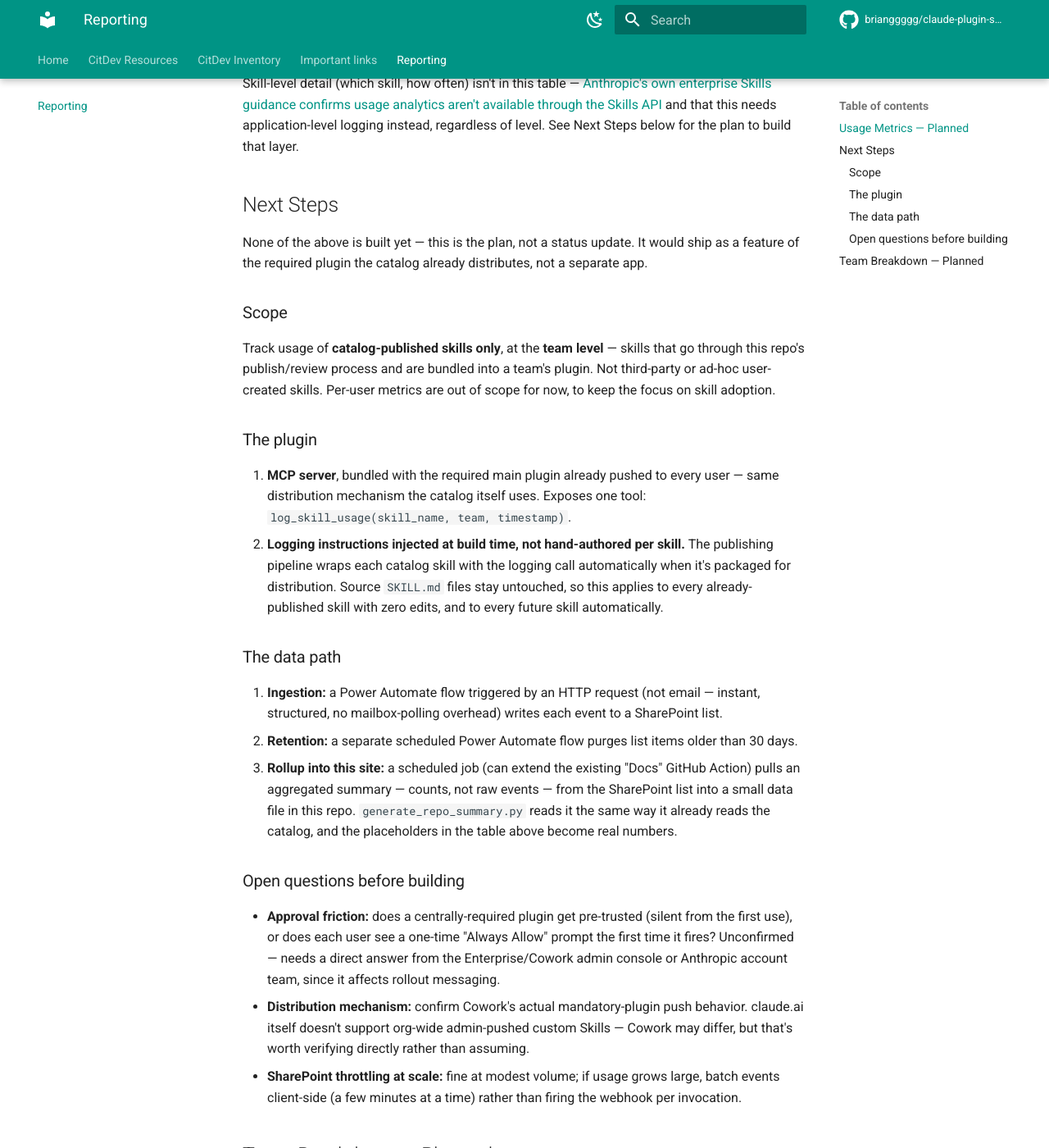
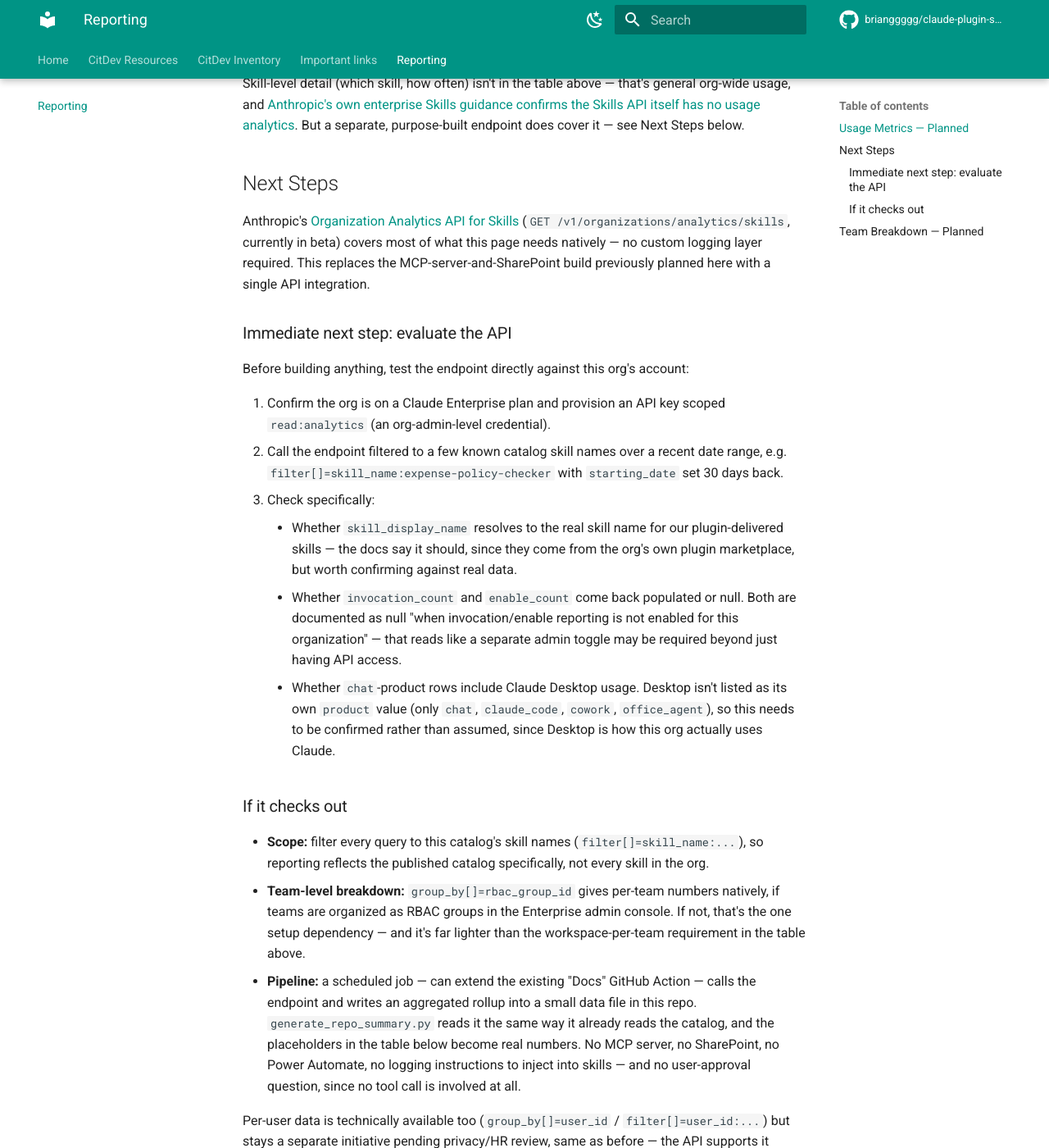
Before and after one commit to brianggggg/claude-plugin-skills-demo, an MkDocs documentation site: the page built from docs/activity.md, in a window 1280 px wide and 1400 px high, scrolled down 1016 px. Shown: the whole window at 82% size. Built offline with MkDocs 1.6.1 and Material for MkDocs 9.7.7, drawn with Linux system fonts in a browser that asks for light colours; comment, search, counter and statistics services are not loaded; some of the changed text lies outside the part shown.

Commit message:
Replace the custom logging plan with Anthropic's native Skills Analytics API
Anthropic's beta Organization Analytics API for Skills
(GET /v1/organizations/analytics/skills) covers per-skill invocation
counts, distinct users, and display-name resolution for
plugin-delivered skills natively -- no MCP server, injected logging,
SharePoint, or Power Automate required. Rewrites Next Steps around it:

- Leads with "evaluate the API" as the immediate action -- confirm
  Enterprise plan + read:analytics API key, test against real catalog
  skill names, and check three specific unknowns: skill_display_name
  resolution, whether invocation/enable reporting needs a separate
  admin toggle (both fields document as null "when ... reporting is
  not enabled"), and whether Claude Desktop usage rolls up under the
  `chat` product value (Desktop isn't listed as its own product).
- "If it checks out" lays out scope (filter by catalog skill name),
  team-level breakdown (group_by=rbac_group_id, pending teams actually
  being organized as RBAC groups), and the pipeline (same GitHub
  Action + generate_repo_summary.py pattern already used for the
  catalog, just fed by this API instead of a custom data path).
- Per-user data notes it's technically supported by the same endpoint
  whenever that's greenlit, no new engineering needed then either.

Updates the stale "Skills API has no usage analytics" note to point to
this endpoint instead of implying custom logging is still required.

```diff
--- a/docs/activity.md
+++ b/docs/activity.md
@@ -1,6 +1,6 @@
 # Reporting
 
-Placeholder — pulled from Anthropic's Usage & Cost API once each team is set up as its own workspace, plus a logging layer for skill-level detail.
+Placeholder — pulled from Anthropic's Usage & Cost API and Organization Analytics API once each is wired up. See Next Steps below.
 
 ## Usage Metrics — Planned
 
@@ -18,36 +18,34 @@ Team and org-wide adoption metrics aren't wired up yet. Here's the full set of w
 
 No per-model cost breakdown here — every team is required to use Sonnet, so there's no model mix to compare.
 
-Skill-level detail (which skill, how often) isn't in this table — [Anthropic's own enterprise Skills guidance confirms usage analytics aren't available through the Skills API](https://platform.claude.com/docs/en/agents-and-tools/agent-skills/enterprise#skill-lifecycle-management) and that this needs application-level logging instead, regardless of level. See Next Steps below for the plan to build that layer.
+Skill-level detail (which skill, how often) isn't in the table above — that's general org-wide usage, and [Anthropic's own enterprise Skills guidance confirms the Skills API itself has no usage analytics](https://platform.claude.com/docs/en/agents-and-tools/agent-skills/enterprise#skill-lifecycle-management). But a separate, purpose-built endpoint does cover it — see Next Steps below.
 
 ## Next Steps
 
-None of the above is built yet — this is the plan, not a status update. It would ship as a feature of the required plugin the catalog already distributes, not a separate app.
+Anthropic's [Organization Analytics API for Skills](https://platform.claude.com/docs/en/api/http/beta/organization/analytics/skills) (`GET /v1/organizations/analytics/skills`, currently in beta) covers most of what this page needs natively — no custom logging layer required. This replaces the MCP-server-and-SharePoint build previously planned here with a single API integration.
 
-### Scope
+### Immediate next step: evaluate the API
 
-Track usage of **catalog-published skills only**, at the **team level** — skills that go through this repo's publish/review process and are bundled into a team's plugin. Not third-party or ad-hoc user-created skills. Per-user metrics are out of scope for now, to keep the focus on skill adoption.
+Before building anything, test the endpoint directly against this org's account:
 
-### The plugin
+1. Confirm the org is on a Claude Enterprise plan and provision an API key scoped `read:analytics` (an org-admin-level credential).
+2. Call the endpoint filtered to a few known catalog skill names over a recent date range, e.g. `filter[]=skill_name:expense-policy-checker` with `starting_date` set 30 days back.
+3. Check specifically:
+    - Whether `skill_display_name` resolves to the real skill name for our plugin-delivered skills — the docs say it should, since they come from the org's own plugin marketplace, but worth confirming against real data.
+    - Whether `invocation_count` and `enable_count` come back populated or null. Both are documented as null "when invocation/enable reporting is not enabled for this organization" — that reads like a separate admin toggle may be required beyond just having API access.
+    - Whether `chat`-product rows include Claude Desktop usage. Desktop isn't listed as its own `product` value (only `chat`, `claude_code`, `cowork`, `office_agent`), so this needs to be confirmed rather than assumed, since Desktop is how this org actually uses Claude.
 
-1. **MCP server**, bundled with the required main plugin already pushed to every user — same distribution mechanism the catalog itself uses. Exposes one tool: `log_skill_usage(skill_name, team, timestamp)`.
-2. **Logging instructions injected at build time, not hand-authored per skill.** The publishing pipeline wraps each catalog skill with the logging call automatically when it's packaged for distribution. Source `SKILL.md` files stay untouched, so this applies to every already-published skill with zero edits, and to every future skill automatically.
+### If it checks out
 
-### The data path
+- **Scope:** filter every query to this catalog's skill names (`filter[]=skill_name:...`), so reporting reflects the published catalog specifically, not every skill in the org.
+- **Team-level breakdown:** `group_by[]=rbac_group_id` gives per-team numbers natively, if teams are organized as RBAC groups in the Enterprise admin console. If not, that's the one setup dependency — and it's far lighter than the workspace-per-team requirement in the table above.
+- **Pipeline:** a scheduled job — can extend the existing "Docs" GitHub Action — calls the endpoint and writes an aggregated rollup into a small data file in this repo. `generate_repo_summary.py` reads it the same way it already reads the catalog, and the placeholders in the table below become real numbers. No MCP server, no SharePoint, no Power Automate, no logging instructions to inject into skills — and no user-approval question, since no tool call is involved at all.
 
-3. **Ingestion:** a Power Automate flow triggered by an HTTP request (not email — instant, structured, no mailbox-polling overhead) writes each event to a SharePoint list.
-4. **Retention:** a separate scheduled Power Automate flow purges list items older than 30 days.
-5. **Rollup into this site:** a scheduled job (can extend the existing "Docs" GitHub Action) pulls an aggregated summary — counts, not raw events — from the SharePoint list into a small data file in this repo. `generate_repo_summary.py` reads it the same way it already reads the catalog, and the placeholders in the table above become real numbers.
-
-### Open questions before building
-
-- **Approval friction:** does a centrally-required plugin get pre-trusted (silent from the first use), or does each user see a one-time "Always Allow" prompt the first time it fires? Unconfirmed — needs a direct answer from the Enterprise/Cowork admin console or Anthropic account team, since it affects rollout messaging.
-- **Distribution mechanism:** confirm Cowork's actual mandatory-plugin push behavior. claude.ai itself doesn't support org-wide admin-pushed custom Skills — Cowork may differ, but that's worth verifying directly rather than assuming.
-- **SharePoint throttling at scale:** fine at modest volume; if usage grows large, batch events client-side (a few minutes at a time) rather than firing the webhook per invocation.
+Per-user data is technically available too (`group_by[]=user_id` / `filter[]=user_id:...`) but stays a separate initiative pending privacy/HR review, same as before — the API supports it whenever that's greenlit, with no additional engineering needed then either.
 
 ## Team Breakdown — Planned
 
-The slice that matters most once usage is wired up: every team in the catalog, side by side. Skills Published is real (pulled from the catalog); the rest are placeholders for the same Usage & Cost API breakdown, per team workspace.
+The slice that matters most once usage is wired up: every team in the catalog, side by side. Skills Published is real (pulled from the catalog); the rest are placeholders for the Organization Analytics API breakdown, grouped by team (RBAC group, pending confirmation above).
 
 | Team | Skills Published | Requests (30d) | Cost (30d) | Active Users (30d) |
 |---|---|---|---|---|
```
Also changed, not shown: 1 other file.
